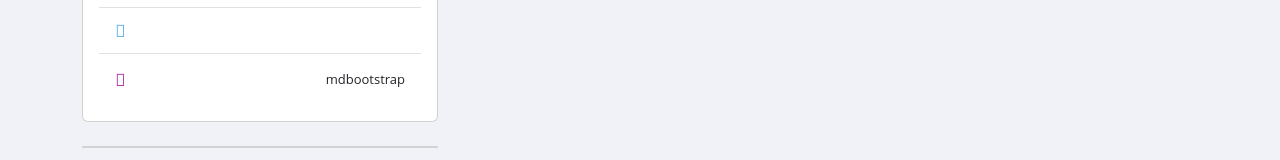
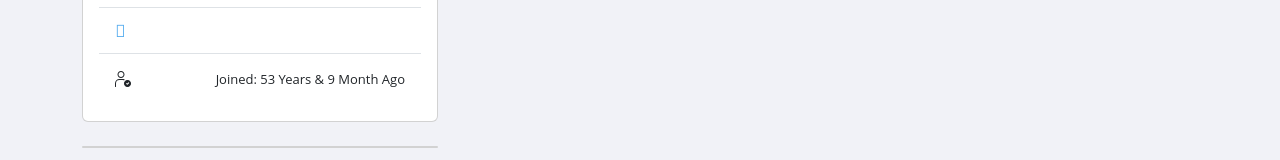
Before and after one commit to JiaweiSMU/Fashain, a Vue app: page /profile in a window 1280 px wide. Shown: the part 418-578 px from the top of the page. Built offline with nearby package versions, Linux system fonts and the light colour scheme; no server answers; the database is empty.

Commit message:
Added join date

```diff
--- a/src/views/Profile.vue
+++ b/src/views/Profile.vue
@@ -18,9 +18,13 @@
                             class="rounded-circle img-fluid" style="width: 150px" />
                         <h5 class="my-3">{{ user.name }}</h5>
                         <p class="text-muted mb-1">{{ user.email }}</p>
-                        <p class="text-muted mb-4">Sustainability Rating: {{ user.rating }}</p>
-                        <a class="btn btn-primary btn-sm" href="/edit_profile" >Edit Profile
-                            <svg xmlns="http://www.w3.org/2000/svg" width="16" height="16" fill="currentColor" viewBox="0 2 24 24"><path d="M20.548 3.452a1.542 1.542 0 0 1 0 2.182l-7.636 7.636-3.273 1.091 1.091-3.273 7.636-7.636a1.542 1.542 0 0 1 2.182 0zM4 21h15a1 1 0 0 0 1-1v-8a1 1 0 0 0-2 0v7H5V6h7a1 1 0 0 0 0-2H4a1 1 0 0 0-1 1v15a1 1 0 0 0 1 1z"/></svg>
+                        <p class="text-muted mb-4">Sustainability Rating: {{ rating }}</p>
+                        <a class="btn btn-primary btn-sm" href="/edit_profile">Edit Profile
+                            <svg xmlns="http://www.w3.org/2000/svg" width="16" height="16" fill="currentColor"
+                                viewBox="0 2 24 24">
+                                <path
+                                    d="M20.548 3.452a1.542 1.542 0 0 1 0 2.182l-7.636 7.636-3.273 1.091 1.091-3.273 7.636-7.636a1.542 1.542 0 0 1 2.182 0zM4 21h15a1 1 0 0 0 1-1v-8a1 1 0 0 0-2 0v7H5V6h7a1 1 0 0 0 0-2H4a1 1 0 0 0-1 1v15a1 1 0 0 0 1 1z" />
+                            </svg>
                         </a>
                         <ul class="list-group list-group-flush rounded-3">
                             <li class="list-group-item d-flex justify-content-between align-items-center p-3">
@@ -50,8 +54,8 @@
                                 <p class="mb-0"></p>
                             </li>
                             <li class="list-group-item d-flex justify-content-between align-items-center p-3">
-                                <i class="fab fa-instagram fa-lg" style="color: #ac2bac"></i>
-                                <p class="mb-0">mdbootstrap</p>
+                                <svg xmlns="http://www.w3.org/2000/svg" width="16" height="16" fill="currentColor" viewBox="0 0 32 32" style="enable-background:new 0 0 32 32" xml:space="preserve"><path d="M12 14c-3.86 0-7-3.14-7-7s3.14-7 7-7 7 3.14 7 7-3.14 7-7 7zm0-12C9.243 2 7 4.243 7 7s2.243 5 5 5 5-2.243 5-5-2.243-5-5-5zM1 32a1 1 0 0 1-1-1v-6.115c0-4.93 4.012-8.943 8.942-8.943h6.116c1.229 0 2.42.246 3.54.729a1 1 0 1 1-.792 1.836 6.91 6.91 0 0 0-2.748-.565H8.942A6.95 6.95 0 0 0 2 24.885V31a1 1 0 0 1-1 1zM25 19a6 6 0 1 0 0 12 6 6 0 0 0 0-12zm3.052 5.332-2.75 2.75a1 1 0 0 1-1.413 0l-1.251-1.25a1 1 0 1 1 1.414-1.415l.544.544 2.042-2.043a1 1 0 1 1 1.414 1.414z"/><g><path d="M25 32c-3.86 0-7-3.14-7-7s3.14-7 7-7 7 3.14 7 7-3.14 7-7 7zm0-12c-2.757 0-5 2.243-5 5s2.243 5 5 5 5-2.243 5-5-2.243-5-5-5z"/></g></svg>
+                                <p class="mb-0">{{ joinDate }}</p>
                             </li>
                         </ul>
                     </div>
@@ -65,7 +69,7 @@
                     <!--
                         Tabs for businesses products, campaigns
                      -->
-                    <div v-if="user.userType=='business'">
+                    <div v-if="user.userType == 'business'">
                         <ul class="nav nav-pills nav-justified" id="pills-tab" role="tablist">
                             <li class="nav-item" role="presentation">
                                 <button class="nav-link active" id="pills-home-tab" data-bs-toggle="pill"
@@ -74,23 +78,23 @@
                             </li>
                             <li class="nav-item" role="presentation">
                                 <button class="nav-link" id="pills-new-tab" data-bs-toggle="pill"
-                                        data-bs-target="#pills-new" type="button" role="tab"
-                                        aria-controls="pills-new" aria-selected="false">New</button>
+                                    data-bs-target="#pills-new" type="button" role="tab" aria-controls="pills-new"
+                                    aria-selected="false">New</button>
                             </li>
                             <li class="nav-item" role="presentation">
                                 <button class="nav-link" id="pills-used-tab" data-bs-toggle="pill"
-                                        data-bs-target="#pills-used" type="button" role="tab"
-                                        aria-controls="pills-used" aria-selected="false">Used</button>
+                                    data-bs-target="#pills-used" type="button" role="tab" aria-controls="pills-used"
+                                    aria-selected="false">Used</button>
                             </li>
                             <li class="nav-item" role="presentation">
                                 <button class="nav-link" id="pills-rental-tab" data-bs-toggle="pill"
-                                        data-bs-target="#pills-rental" type="button" role="tab"
-                                        aria-controls="pills-rental" aria-selected="false">Rental</button>
+                                    data-bs-target="#pills-rental" type="button" role="tab" aria-controls="pills-rental"
+                                    aria-selected="false">Rental</button>
                             </li>
                             <li class="nav-item" role="presentation">
                                 <button class="nav-link" id="pills-campaign-tab" data-bs-toggle="pill"
-                                        data-bs-target="#pills-campaign" type="button" role="tab"
-                                        aria-controls="pills-campaign" aria-selected="false">Campaign</button>
+                                    data-bs-target="#pills-campaign" type="button" role="tab" aria-controls="pills-campaign"
+                                    aria-selected="false">Campaign</button>
                             </li>
                         </ul>
                         <div class="tab-content" id="pills-tabContent">
@@ -165,12 +169,12 @@
 
                                 </div>
                             </div>
-                                <div class="tab-pane fade" id="pills-new" role="tabpanel"
-                                    aria-labelledby="pills-new-tab">new</div>
-                                <div class="tab-pane fade" id="pills-used" role="tabpanel"
-                                    aria-labelledby="pills-used-tab">te1st</div>
-                                <div class="tab-pane fade" id="pills-rental" role="tabpanel"
-                                    aria-labelledby="pills-rental-tab">test</div>
+                            <div class="tab-pane fade" id="pills-new" role="tabpanel" aria-labelledby="pills-new-tab">new
+                            </div>
+                            <div class="tab-pane fade" id="pills-used" role="tabpanel" aria-labelledby="pills-used-tab">
+                                te1st</div>
+                            <div class="tab-pane fade" id="pills-rental" role="tabpanel" aria-labelledby="pills-rental-tab">
+                                test</div>
                             <div class="tab-pane fade" id="pills-campaign" role="tabpanel"
                                 aria-labelledby="pills-campaign-tab">...</div>
                         </div>
@@ -181,8 +185,9 @@
             </div>
             <div class="container">
                 <br>
-                <a v-if="user.userType=='business'" class="btn btn-outline-success me-2" href="/campaign">Create Campaign</a>
-                <a v-if="user.userType=='business'" class="btn btn-outline-success me-2" href="/add_product">Add Product</a>
+                <a v-if="user.userType == 'business'" class="btn btn-outline-success me-2" href="/campaign">Create
+                    Campaign</a>
+                <a v-if="user.userType == 'business'" class="btn btn-outline-success me-2" href="/add_product">Add Product</a>
             </div>
         </div>
 
@@ -190,6 +195,7 @@
 </template>
 
 <script>
+
 import NavBar from "../components/NavBar.vue";
 import { getFirestore, collection, query, where, getDocs } from "firebase/firestore";
 import router from "../router";
@@ -219,6 +225,10 @@ export default {
                 postcode: "",
                 blockNumber: "",
                 contactno: "",
+                rating: '',
+                joindate: null, // Initialize joindate as null
+                campaignsCount: 0 // Add a property to store the campaign count
+
             },
         };
     },
@@ -236,9 +246,50 @@ export default {
                 this.user.blockNumber = doc.data().blockNumber;
                 this.user.contactno = doc.data().contactno;
                 this.user.rating = doc.data().rating;
+                this.user.joindate = doc.data().joindate.toDate();
+
             });
         });
+
+
+
     },
+    computed: {
+        // To display stars
+        rating() {
+            let x = "⭐";
+            return x.repeat(Number(this.user.rating));
+        },
+        // Calculate join date
+        joinDate() {
+
+            const currentDate = new Date();
+            const timestamp = new Date(this.user.joindate)
+            const timeDifference = currentDate - timestamp;
+
+            const secondsDifference = timeDifference / 1000;
+            const monthsDifference = secondsDifference / (60 * 60 * 24 * 30.44);
+
+            const years = Math.floor(monthsDifference / 12);
+            const months = Math.floor(monthsDifference % 12);
+            let str_m = ''
+            let str_y = ''
+            if (years > 0) {
+                str_y = `${years} Years `;
+            }
+            if (months > 0) {
+                str_m = `${months} Month `;
+            }
+            let gotAnd = '';
+            if(months > 0 && years > 0)
+            {
+                gotAnd = "& ";
+            }
+            return `Joined: ${str_y}${gotAnd}${str_m}Ago`;
+        }
+
+    }
+
 };
 </script>
 <!-- Style sheet -->
```
Lines whose indentation alone changed are shown as unchanged.
